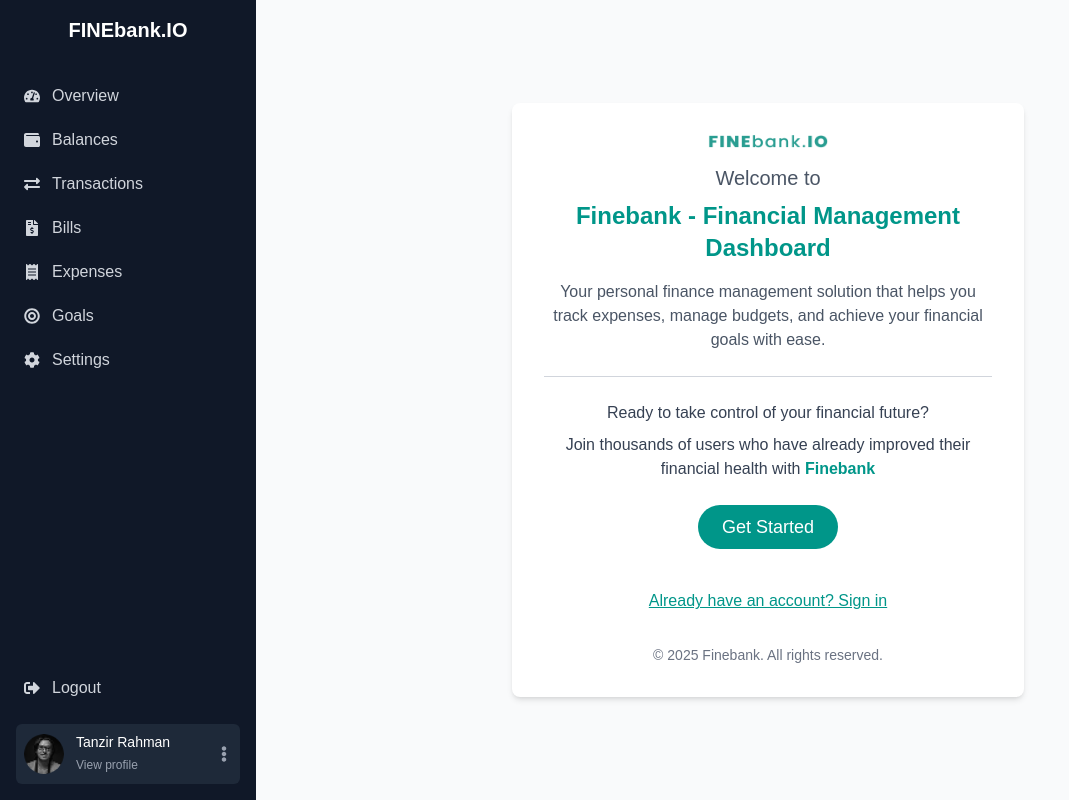
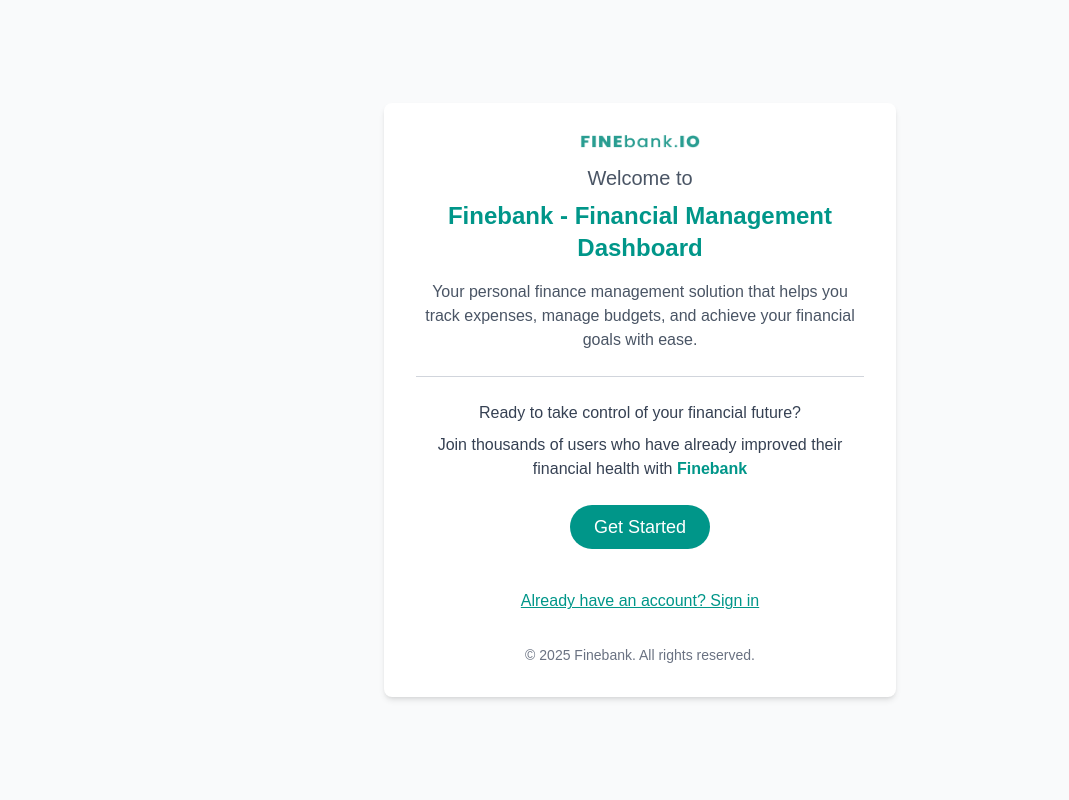
Before and after one commit to Bhankid/finebank, a Next.js app: page / in a window 1280 px wide. Shown: the whole page, without its empty margins (0-1069 px from the left). Built offline with nearby package versions, Linux system fonts and the light colour scheme.

Commit message:
Refactor Dashboard layout for improved structure and readability

```diff
--- a/src/app/dashboard/page.tsx
+++ b/src/app/dashboard/page.tsx
@@ -5,12 +5,16 @@ import Sidebar from '../components/SideBar/Sidebar';
 
 const DashboardPage: FC = () => {
   return (
-      <div className="min-h-screen bg-gray-50">
+    <div className="flex min-h-screen bg-gray-50">
+      {/* Sidebar */}
       <Sidebar />
-    <main className="flex-1">
+
+      {/* Main Content */}
+      <main className="flex-1 ml-64"> {/* ml-64 matches the width of the sidebar */}
         <Header userName="Tanzir" />
 
         <DashboardSummary />
+
         <div className="p-6">
           <h1 className="text-2xl font-bold text-gray-800 mb-6">Dashboard Overview</h1>
 
--- a/src/app/layout.tsx
+++ b/src/app/layout.tsx
@@ -1,7 +1,6 @@
 import type { Metadata } from "next";
 import { Geist, Geist_Mono } from "next/font/google";
 import "./globals.css";
-import Sidebar from "./components/SideBar/Sidebar";
 
 const geistSans = Geist({
   variable: "--font-geist-sans",
@@ -27,12 +26,7 @@ export default function RootLayout({
       <body
         className={`${geistSans.variable} ${geistMono.variable} antialiased`}
       >
-       <div className="flex min-h-screen">
-          <Sidebar />
-          <main className="flex-1 ml-64">
-            {children}
-          </main>
-        </div>
+        {children}
       </body>
     </html>
   );
```
Lines whose indentation alone changed are shown as unchanged.
